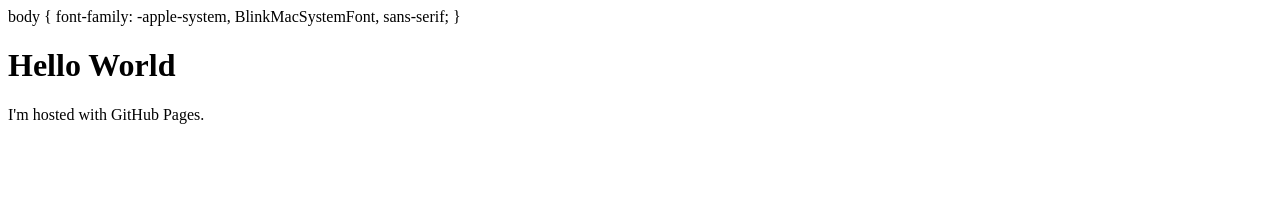
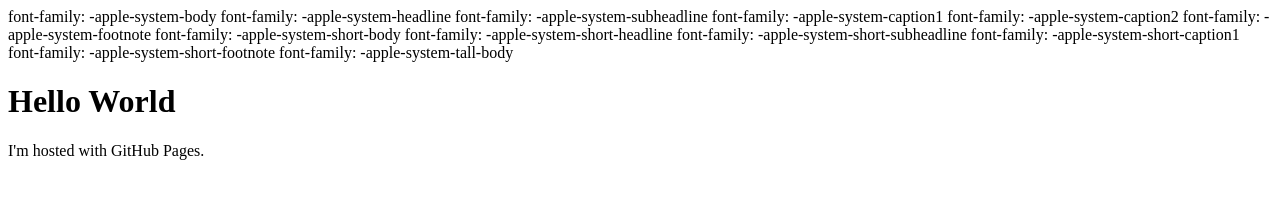
Before and after one commit to DCAus-code/bot, a plain HTML site: page index.html in a window 1280 px wide. Drawn offline with Linux system fonts and the light colour scheme.

Commit message:
index.html

```diff
--- a/index.html
+++ b/index.html
@@ -1,9 +1,18 @@
 <!DOCTYPE html>
 <html>
 <body>
-body {
-    font-family: -apple-system, BlinkMacSystemFont, sans-serif;
-}
+ font-family: -apple-system-body
+font-family: -apple-system-headline
+font-family: -apple-system-subheadline
+font-family: -apple-system-caption1
+font-family: -apple-system-caption2
+font-family: -apple-system-footnote
+font-family: -apple-system-short-body
+font-family: -apple-system-short-headline
+font-family: -apple-system-short-subheadline
+font-family: -apple-system-short-caption1
+font-family: -apple-system-short-footnote
+font-family: -apple-system-tall-body
  <h1>Hello World</h1>
 <p>I'm hosted with GitHub Pages.</p>
 </body>
```
